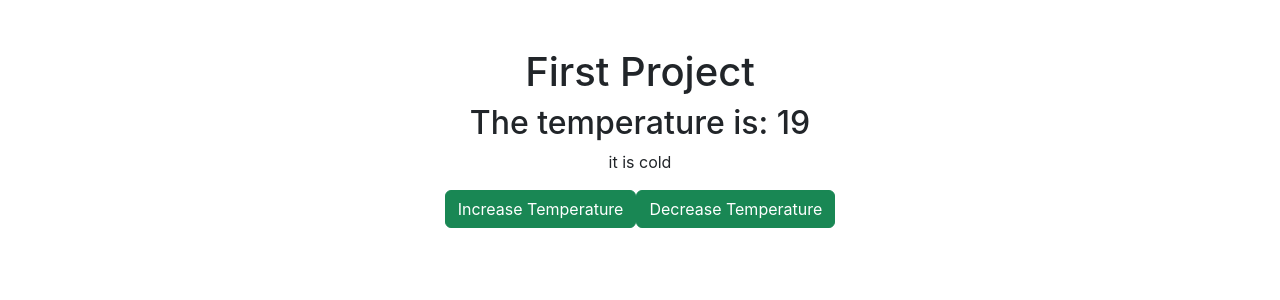
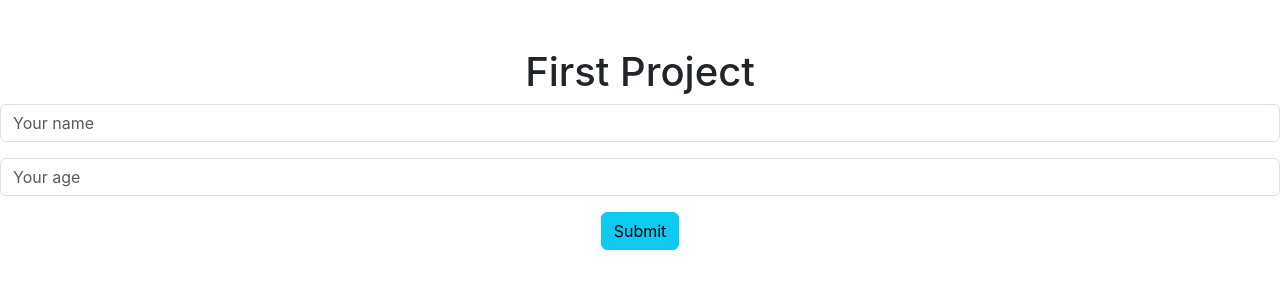
Before and after one commit to fjjt3/ReactFirebase, a React (Create React App) app: page / in a window 1280 px wide. Shown: the top 300 px of the page. Built offline with nearby package versions, Linux system fonts and the light colour scheme; the HTML template or start-up script is replaced by a standard one.

Commit message:
code(formulary added)

```diff
--- a/src/App.jsx
+++ b/src/App.jsx
@@ -3,13 +3,14 @@
 // import Hello from './components/Hello';
 // import Counter from './components/Counter';
 // import List from './components/List';
-import Temperature from './components/temperature';
+// import Temperature from './components/temperature';
+import Formulary from './components/Formulary';
 
 function App() {
   return (
     <div className="App mt-5">
       <h1>First Project</h1>
-      <Temperature></Temperature>
+      <Formulary></Formulary>
     </div>
   );
 }
--- /dev/null
+++ b/src/components/Formulary.jsx
@@ -0,0 +1,15 @@
+import React from "react";
+
+const Formulary = () => {
+    return(
+        <div>
+            <form className="form-group">
+                <input placeholder="Your name" className="form-control mb-3" type="text"/>
+                <input placeholder="Your age" className="form-control mb-3" type="text"/>
+                <input className="btn btn-info btn-block mb-3" type="submit"/>
+            </form>
+        </div>
+    )
+}
+
+export default Formulary
```
